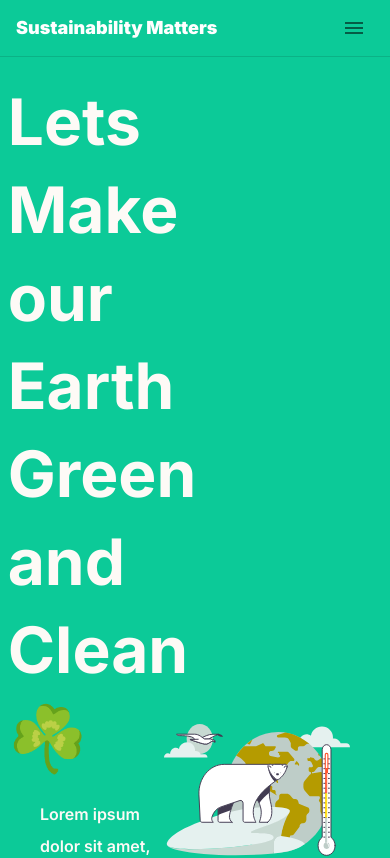
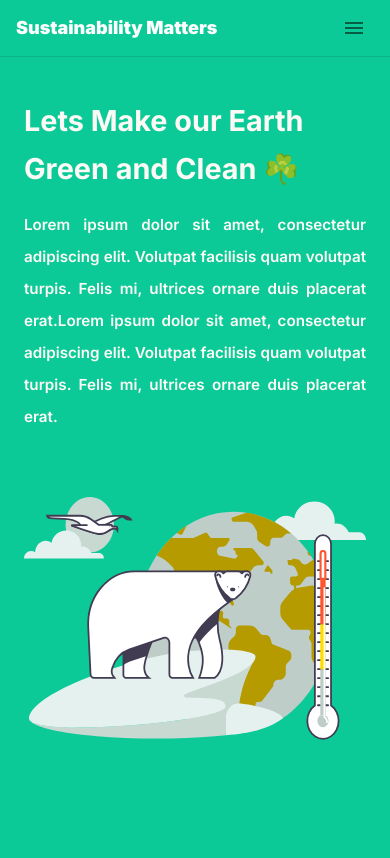
Before and after one commit to laaragm/Sustainability-Matters-FrontEnd, a React (Create React App) app: page / in a window 390 px wide. Shown: the top 858 px of the page. Built offline with nearby package versions, Linux system fonts and the light colour scheme.

Commit message:
Adjust Home page so the layout can be mobile friendly

```diff
--- a/src/pages/HomePage/index.tsx
+++ b/src/pages/HomePage/index.tsx
@@ -1,22 +1,26 @@
-import { Stack } from "@mui/material";
+import { Stack, useMediaQuery, useTheme } from "@mui/material";
 
 import homePageIllustration from "../../assets/images/homePageIllustration.svg";
 import { StyledTitle, StyledSubtitle } from "./styles";
 
 export default function HomePage() {
+    const theme = useTheme();
+    const isMobile = useMediaQuery(theme.breakpoints.down("md"));
+
     return (
         <Stack
-            direction="row"
+            direction={isMobile ? "column" : "row"}
             alignItems="center"
             justifyContent="space-between"
-            m={5}
+            spacing={isMobile ? 8 : 2}
+            m={isMobile ? 3 : 5}
         >
             <Stack
                 direction="column"
                 alignItems="center"
                 justifyContent="center"
                 spacing={2}
-                width="40%"
+                width={isMobile ? "100%" : "40%"}
             >
                 <StyledTitle>
                     Lets Make our Earth Green and Clean ☘️
@@ -30,7 +34,7 @@ export default function HomePage() {
                     erat.
                 </StyledSubtitle>
             </Stack>
-            <Stack width="60%">
+            <Stack width={isMobile ? "100%" : "60%"}>
                 <img
                     src={homePageIllustration}
                     alt="Home page illustration"
--- a/src/pages/HomePage/styles.ts
+++ b/src/pages/HomePage/styles.ts
@@ -5,6 +5,18 @@ export const StyledTitle = styled("div")(({ theme }) => ({
     fontSize: "4rem",
     lineHeight: "5.5rem",
     color: theme.palette.text.disabled,
+    "@media (max-width: 1280px)": {
+        fontSize: "3rem",
+        lineHeight: "4rem",
+    },
+    "@media (max-width: 1080px)": {
+        fontSize: "2rem",
+        lineHeight: "3rem",
+    },
+    "@media (max-width: 400px)": {
+        fontSize: "1.8rem",
+        lineHeight: "3rem",
+    },
 }));
 
 export const StyledSubtitle = styled("div")(({ theme }) => ({
@@ -12,4 +24,9 @@ export const StyledSubtitle = styled("div")(({ theme }) => ({
     fontSize: "1rem",
     lineHeight: "2rem",
     color: theme.palette.text.disabled,
+    textAlign: "justify",
+    textJustify: "inter-word",
+    "@media (max-width: 1080px)": {
+        fontSize: "0.95rem",
+    },
 }));
--- a/src/shared/components/Header/index.tsx
+++ b/src/shared/components/Header/index.tsx
@@ -58,10 +58,6 @@ export function Header() {
         </Typography>
     );
 
-    const handleButtonClick = () => {
-        // TODO: Implement login functionality as soon as possible
-    };
-
     return (
         <AppBar elevation={0}>
             {isMobile ? (
--- a/src/styles.ts
+++ b/src/styles.ts
@@ -1,17 +1,13 @@
 import { styled } from "@mui/material/styles";
 
 export const MainStyle = styled("div")(({ theme }) => ({
-    height: "100%",
-    width: "100%",
-    marginTop: "5%",
-    boxSizing: "border-box",
-    "@media (max-width: 1280px)": {
+    height: "100vh",
+    width: "100vw",
+    display: "flex",
+    alignItems: "center",
+    justifyContent: "center",
+    "@media (max-width: 959px)": {
         marginTop: "10%",
-    },
-    "@media (max-width: 800px)": {
-        marginTop: "15%",
-    },
-    "@media (max-width: 600px)": {
-        marginTop: "20%",
+        height: "90vh",
     },
 }));
```
